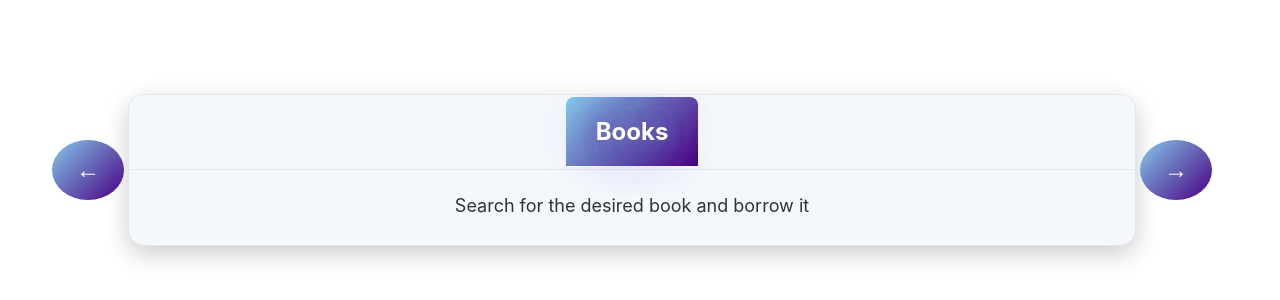
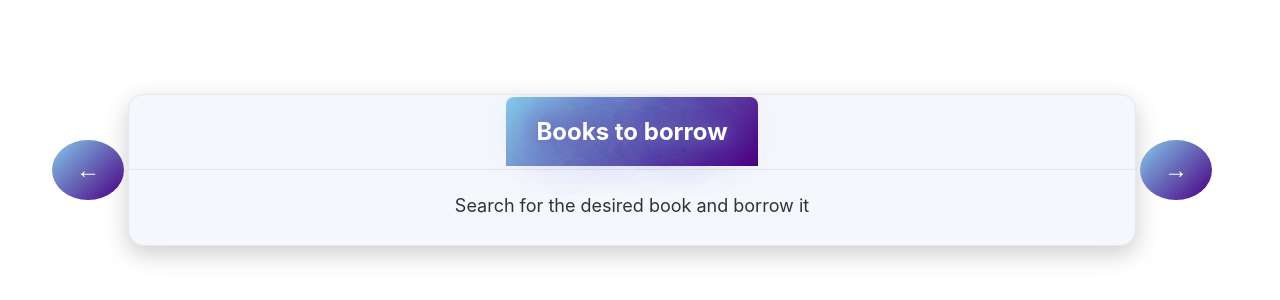
Before and after one commit to Wtuniverse/Lib-management, a Vue app in the folder lib-management/: page /reader/introduce in a window 1280 px wide. Shown: the part 260-560 px from the top of the page. Built offline with nearby package versions, Linux system fonts and the light colour scheme.

Commit message:
Update readers_introduce.vue

```diff
--- a/lib-management/src/components/reader/readers_introduce.vue
+++ b/lib-management/src/components/reader/readers_introduce.vue
@@ -29,11 +29,11 @@ import { ref } from 'vue'
 
 const sections = ref([
   {
-    title: 'Books',
+    title: 'Books to borrow',
     content: ['Search for the desired book and borrow it ']
   },
   {
-    title: 'My Lending List',
+    title: 'Lending Records',
     content: ['You can see all lend records here']
   },
   {
```
